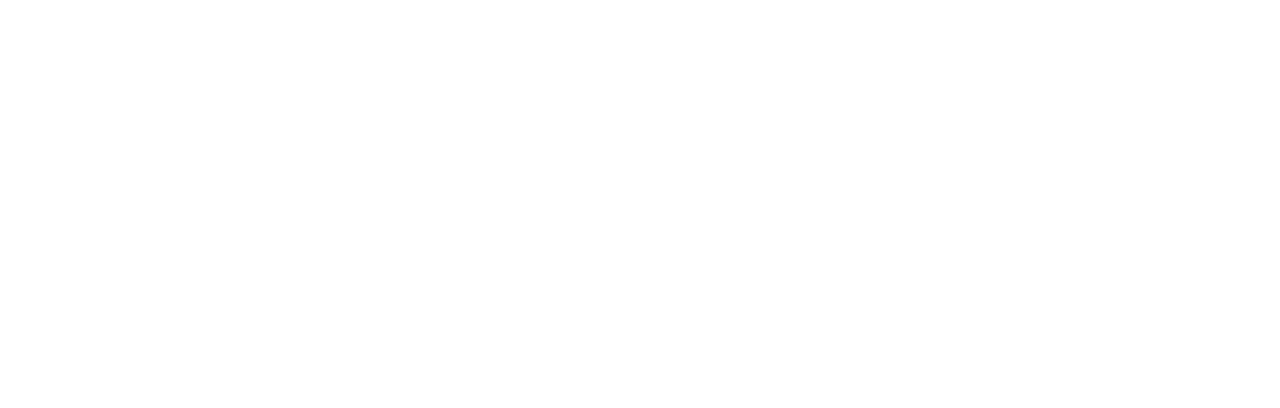
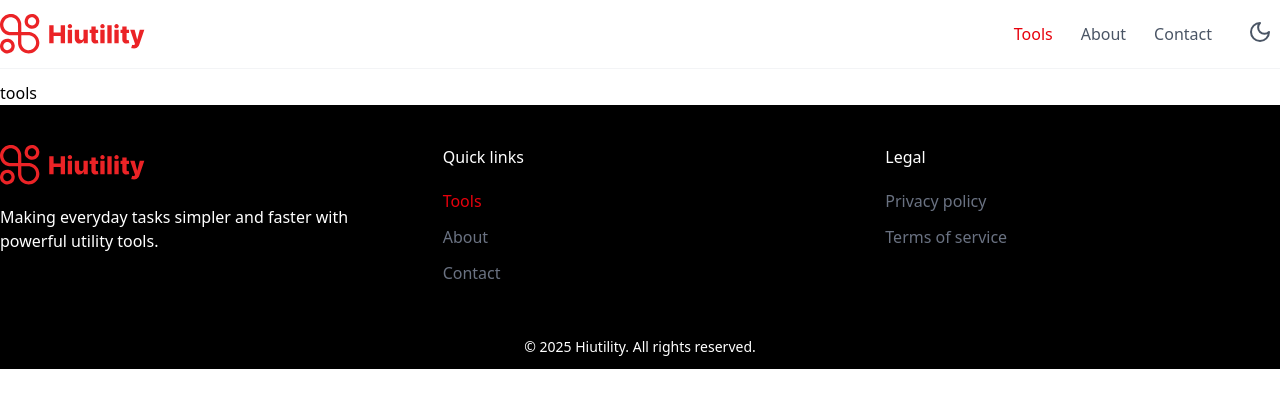
Before and after one commit to asimnp/hiutility, a React (Vite) app: page /tools/tools in a window 1280 px wide. Before the commit this address had no page. Shown: the top 408 px of the page. Built offline with nearby package versions, Linux system fonts and the light colour scheme.

Commit message:
change url structure

```diff
--- a/src/main.jsx
+++ b/src/main.jsx
@@ -7,6 +7,8 @@
 import Home from "./pages/Home.jsx";
 import Tools from "./pages/Tools.jsx";
 import ToolsProvider from "./context/ToolsProvider.jsx";
+import ToolSingle from "./pages/ToolSingle.jsx";
+import ToolsLayout from "./pages/layouts/ToolsLayout.jsx";
 
 createRoot(document.getElementById("root")).render(
   <StrictMode>
@@ -15,7 +17,11 @@
         <Routes>
           <Route path="/" element={<App />}>
             <Route path="" element={<Home />} />
-            <Route path="tools" element={<Tools />} />
+          </Route>
+
+          <Route path="tools" element={<ToolsLayout />}>
+            <Route path="" element={<Tools />} />
+            <Route path=":toolSlug" element={<ToolSingle />} />
           </Route>
         </Routes>
       </BrowserRouter>
--- /dev/null
+++ b/src/pages/ToolSingle.jsx
@@ -0,0 +1,7 @@
+import { useParams } from "react-router";
+
+export default function ToolSingle() {
+  const { toolSlug } = useParams();
+
+  return <h1>{toolSlug}</h1>;
+}
--- /dev/null
+++ b/src/pages/layouts/ToolsLayout.jsx
@@ -0,0 +1,14 @@
+import { Outlet } from "react-router";
+
+import Navbar from "../../components/Navbar";
+import Footer from "../../components/Footer";
+
+export default function ToolsLayout() {
+  return (
+    <>
+      <Navbar />
+      <Outlet />
+      <Footer />
+    </>
+  );
+}
```
